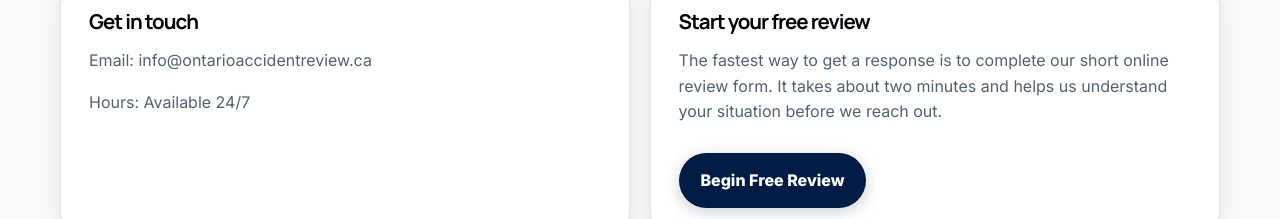
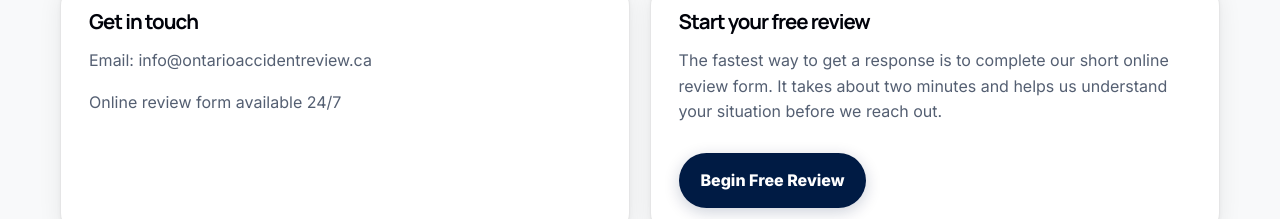
Before and after one commit to jyoung905/OARreal, a Next.js app: page /contact in a window 1280 px wide. Shown: the part 616-835 px from the top of the page. Built offline with nearby package versions, Linux system fonts and the light colour scheme.

Commit message:
CRO: fix contact page hours copy to Online review form available 24/7

```diff
--- a/app/contact/page.js
+++ b/app/contact/page.js
@@ -21,7 +21,7 @@ export default function ContactPage() {
             <section className="contact-card">
               <h3>Get in touch</h3>
               <p>Email: <a href="mailto:info@ontarioaccidentreview.ca">info@ontarioaccidentreview.ca</a></p>
-              <p>Hours: Available 24/7</p>
+              <p>Online review form available 24/7</p>
             </section>
             <section className="contact-card">
               <h3>Start your free review</h3>
```
